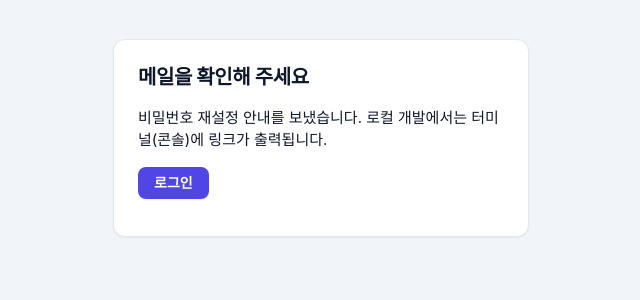
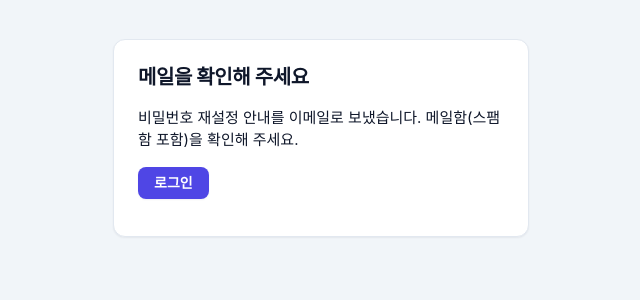
Before and after one commit to HyeonsuRyu/tutoring-manager, a Django app: a page that uses templates/account/password_reset_done.html in a window 1280 px wide. Shown: the part 254-554 px from the top of the page, without its empty margins (319-959 px from the left). Run offline with Django 5.2, Linux system fonts and the light colour scheme; some web fonts are replaced.

Commit message:
이메일 전송 후 안내 메세지 수정

```diff
--- a/templates/account/password_reset_done.html
+++ b/templates/account/password_reset_done.html
@@ -3,7 +3,7 @@
 {% block content %}
 <div class="card auth-card">
   <h1>메일을 확인해 주세요</h1>
-  <p>비밀번호 재설정 안내를 보냈습니다. 로컬 개발에서는 터미널(콘솔)에 링크가 출력됩니다.</p>
+  <p>비밀번호 재설정 안내를 이메일로 보냈습니다. 메일함(스팸함 포함)을 확인해 주세요.</p>
   <p><a href="{% url 'account_login' %}" class="btn">로그인</a></p>
 </div>
 {% endblock %}
--- a/templates/account/verification_sent.html
+++ b/templates/account/verification_sent.html
@@ -4,7 +4,6 @@
 <div class="card auth-card">
   <h1>이메일을 확인해 주세요</h1>
   <p>가입하신 주소로 인증 링크를 보냈습니다. 메일함(스팸함 포함)을 확인한 뒤 링크를 눌러 주세요.</p>
-  <p class="text-muted">로컬 개발 환경에서는 터미널(콘솔)에 인증 링크가 출력됩니다.</p>
   <p><a href="{% url 'account_login' %}" class="btn">로그인으로</a></p>
 </div>
 {% endblock %}
```
